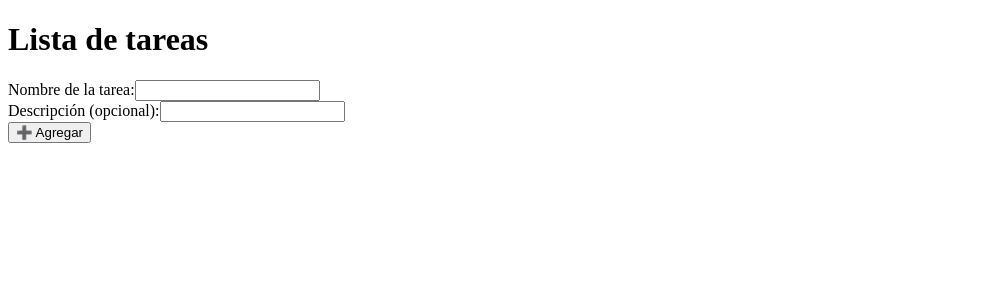
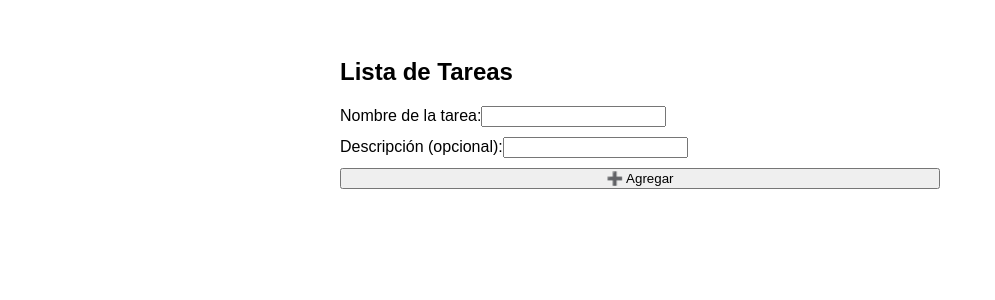
Before and after one commit to jusesera/my-react-task-list, a React (Vite) app: page / in a window 1280 px wide. Shown: the top 300 px of the page, without its empty margins (0-995 px from the left). Built offline with nearby package versions, Linux system fonts and the light colour scheme.

Commit message:
se corrigio todos los errores

```diff
--- a/src/Components/ListaTareas.jsx
+++ b/src/Components/ListaTareas.jsx
@@ -1,6 +1,7 @@
 import React, { useState } from 'react';
 import useTareas from './useTareas';
 import useForm from './useForm';
+import './styles.css';
 
 const ListaTareas = () => {
   const {
@@ -15,26 +16,32 @@ const ListaTareas = () => {
 
   const editarTarea = (indice) => {
     const tareaAEditar = tareas[indice];
-    setValores({ nombre: tareaAEditar.texto, descripcion: tareaAEditar.descripcion });
+    const nombre = tareaAEditar.texto.substring(tareaAEditar.texto.indexOf(':') + 2);
+    const descripcion = tareaAEditar.descripcion.substring(tareaAEditar.descripcion.indexOf(':') + 2);
+    setValores({ nombre, descripcion });
     setIndiceTareaAEditar(indice);
   };
 
   const submitForm = () => {
     if (indiceTareaAEditar !== null) {
-      actualizarTarea(indiceTareaAEditar, valores.nombre, valores.descripcion);
+      const nuevaTarea = `Tarea: ${valores.nombre}`;
+      const nuevaDescripcion = `Descripcion: ${valores.descripcion}`;
+      actualizarTarea(indiceTareaAEditar, nuevaTarea, nuevaDescripcion);
       setIndiceTareaAEditar(null);
     } else {
-      agregarTarea(valores.nombre, valores.descripcion);
+      const nuevaTarea = `Tarea: ${valores.nombre}`;
+      const nuevaDescripcion = `Descripcion: ${valores.descripcion}`;
+      agregarTarea(nuevaTarea, nuevaDescripcion);
     }
     setValores({ nombre: '', descripcion: '' });
   };
 
-  const { errores, valores, handleChange, handleSubmit, setValores } = useForm(submitForm);
+  const { valores, errores, handleChange, handleSubmit, setValores } = useForm(submitForm);
 
   return (
-    <div>
-      <h1>Lista de tareas</h1>
-      <form onSubmit={handleSubmit}>
+    <div className="task-list-container">
+      <h1 className="task-list-header">Lista de Tareas</h1>
+      <form className="task-form" onSubmit={handleSubmit}>
         <div>
           <label>Nombre de la tarea:</label>
           <input
@@ -60,13 +67,19 @@ const ListaTareas = () => {
       </form>
       <ul>
         {tareas.map((tarea, indice) => (
-          <li key={indice}>
+          <li key={indice} className="task-item">
             {tarea.texto}
-            <button onClick={() => cambiarEstadoTarea(indice)}>
-              {tarea.completada ? '🟢' : '🔴'}
-            </button>
-            <button onClick={() => eliminarTarea(indice)}>🗑️</button>
-            <button onClick={() => editarTarea(indice)}>✏️</button>
+            {tarea.descripcion && <p>{tarea.descripcion}</p>}
+            <div className="task-buttons">
+              <button
+                className={tarea.completada ? 'complete' : 'incomplete'}
+                onClick={() => cambiarEstadoTarea(indice)}
+              >
+                {tarea.completada ? 'Marcar como Pendiente' : 'Marcar como Completada'}
+              </button>
+              <button className="edit" onClick={() => editarTarea(indice)}>Editar</button>
+              <button className="delete" onClick={() => eliminarTarea(indice)}>Eliminar</button>
+            </div>
           </li>
         ))}
       </ul>
--- /dev/null
+++ b/src/Components/Styles.css
@@ -0,0 +1,84 @@
+/* Estilo general del contenedor de la lista de tareas */
+.task-list-container {
+    max-width: 600px;
+    margin: 0 auto;
+    padding: 20px;
+    font-family: Arial, sans-serif;
+}
+
+/* Estilo para el encabezado de la lista de tareas */
+.task-list-header {
+    font-size: 24px;
+    font-weight: bold;
+    margin-bottom: 20px;
+}
+
+/* Estilo para el formulario de agregar tareas */
+.task-form {
+    display: flex;
+    flex-direction: column;
+    gap: 10px;
+}
+
+/* Estilo para los elementos de la lista de tareas */
+.task-item {
+    display: flex;
+    justify-content: space-between;
+    align-items: center;
+    padding: 10px;
+    background-color: #f0f0f0;
+    border-radius: 5px;
+    margin-bottom: 10px;
+}
+
+/* Estilo para los botones de acción en los elementos de la lista de tareas */
+.task-buttons {
+    display: flex;
+    gap: 10px;
+}
+
+/* Estilo para los botones de editar y eliminar */
+.task-buttons button {
+    cursor: pointer;
+    border: none;
+    padding: 5px 10px;
+    border-radius: 3px;
+}
+
+.task-buttons button.edit {
+    background-color: #3498db;
+    color: #fff;
+}
+
+.task-buttons button.delete {
+    background-color: #e74c3c;
+    color: #fff;
+}
+
+/* Estilo para el botón de marcar como completada */
+.task-buttons button.complete {
+    background-color: #2ecc71;
+    color: #fff;
+}
+
+/* Estilo para el botón de desmarcar como completada */
+.task-buttons button.incomplete {
+    background-color: #e67e22;
+    color: #fff;
+}
+.task-item p {
+    font-family: Arial, sans-serif;
+    /* Cambia el tipo de letra de la descripción */
+    font-size: 15px;
+    /* Cambia el tamaño de fuente de la descripción */
+    margin-top: 5%;
+    /* Agrega un pequeño espacio entre el nombre y la descripción */
+    color: #f80000;
+    /* Cambia el color del texto de la descripción */
+}
+.task-item {
+    display: flex;
+    flex-direction: column;
+    /* Coloca los elementos en una columna */
+    align-items: flex-start;
+}
--- a/src/Components/useForm.js
+++ b/src/Components/useForm.js
@@ -1,4 +1,4 @@
-import { useState, useEffect } from 'react';
+import React, { useState, useEffect } from 'react';
 
 const useForm = (callback) => {
   const [valores, setValores] = useState({ nombre: '', descripcion: '' });
@@ -31,7 +31,7 @@ const useForm = (callback) => {
     if (Object.keys(errores).length === 0 && enviando) {
       callback();
     }
-  }, [errores, enviando, callback]);
+  }, [errores, enviando]);
 
   return {
     valores,
--- a/src/Components/useTareas.js
+++ b/src/Components/useTareas.js
@@ -2,14 +2,15 @@ import { useState } from 'react';
 
 const useTareas = () => {
   const [tareas, setTareas] = useState([]);
-  const [nuevaTarea, setNuevaTarea] = useState('');
+  const [nuevaTarea, setNuevaTarea] = useState({ nombre: '', descripcion: '' });
 
-  const agregarTarea = (texto) => {
-    if (texto.trim() !== '') {
-      setTareas([...tareas, { texto, completada: false }]);
-      setNuevaTarea('');
+  const agregarTarea = (nombre, descripcion) => {
+    if (nombre.trim() !== '') {
+      setTareas([...tareas, { texto: nombre, descripcion, completada: false }]);
+      setNuevaTarea({ nombre: '', descripcion: '' });
     }
   };
+
   const cambiarEstadoTarea = (indice) => {
     const tareasActualizadas = [...tareas];
     tareasActualizadas[indice].completada = !tareasActualizadas[indice].completada;
@@ -21,10 +22,11 @@ const useTareas = () => {
     setTareas(tareasActualizadas);
   };
 
-  const actualizarTarea = (indice, nuevoTexto) => {
-    if (nuevoTexto.trim() !== '') {
+  const actualizarTarea = (indice, nuevoNombre, nuevaDescripcion) => {
+    if (nuevoNombre.trim() !== '') {
       const tareasActualizadas = [...tareas];
-      tareasActualizadas[indice].texto = nuevoTexto;
+      tareasActualizadas[indice].texto = nuevoNombre;
+      tareasActualizadas[indice].descripcion = nuevaDescripcion;
       setTareas(tareasActualizadas);
     }
   };
@@ -35,6 +37,8 @@ const useTareas = () => {
     cambiarEstadoTarea,
     eliminarTarea,
     actualizarTarea,
+    nuevaTarea,
+    setNuevaTarea,
   };
 };
 
```
